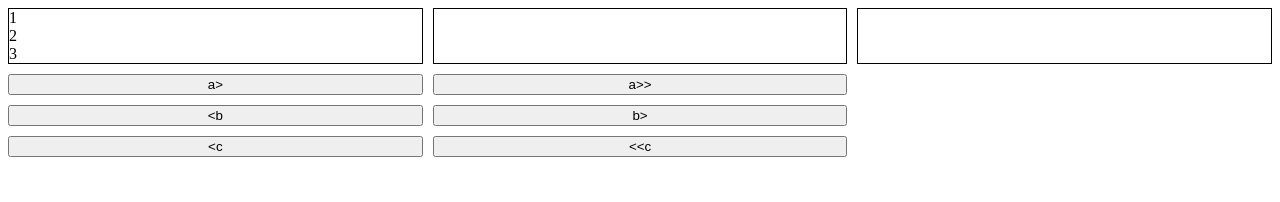
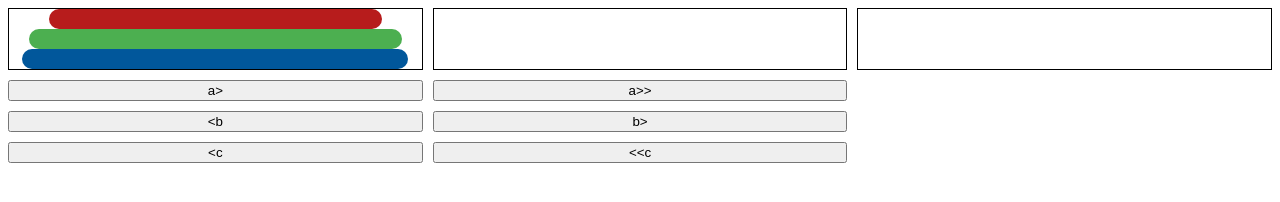
Before and after one commit to paiva-thiago/hanoy, a plain HTML site: page index.html in a window 1280 px wide. Drawn offline with Linux system fonts and the light colour scheme.

Commit message:
Block on the towers

```diff
--- a/hanoi.css
+++ b/hanoi.css
@@ -4,6 +4,10 @@
 	grid-gap: 10px;
 }
 .tower{
+  display: flex;
+  flex-direction: column;
+  align-items: center;
+  justify-content: flex-end;
   border:1px solid black;
 }
 .bloco{
@@ -12,3 +16,7 @@
 .bloco::after{
   content:"___";
 }
+.block{
+  border-radius: 20px;
+  height: 20px
+}
--- a/hanoi.js
+++ b/hanoi.js
@@ -1,5 +1,6 @@
 
-const toTower = (x)=>x.map((x)=>`${x}<br/>`).join('')
+const toTower = (x)=>x.map((x)=>`<div class="block block-${x}"></div>`).join('')
+const colors =["#b71c1c", "#4caf50", "#01579b"];
 const final = [1,2,3]
 var towerA = [1,2,3]
 var towerB = []
@@ -9,6 +10,14 @@ const refresh = ()=>{
   document.getElementById('towerA').innerHTML = toTower(towerA)
   document.getElementById('towerB').innerHTML = toTower(towerB)
   document.getElementById('towerC').innerHTML = toTower(towerC)
+
+  const classes = [...document.getElementsByClassName('block')];
+
+  classes.map((item) => {
+    const index = parseInt(item.className.substr(-1));
+    item.style.backgroundColor = colors[index - 1];
+    item.style.width = `calc( 100% - ${80/index}px )`
+  })
 }
 
 refresh();
```
